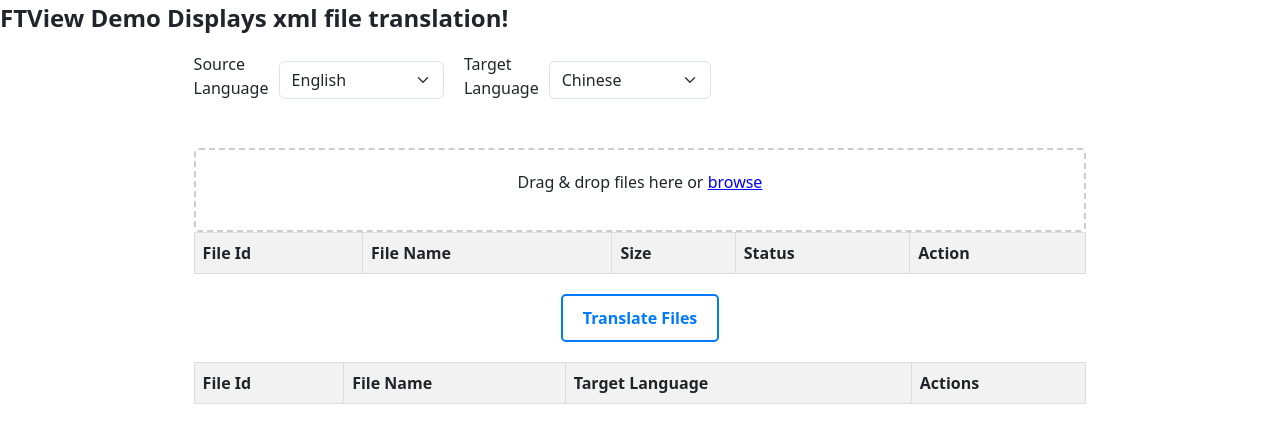
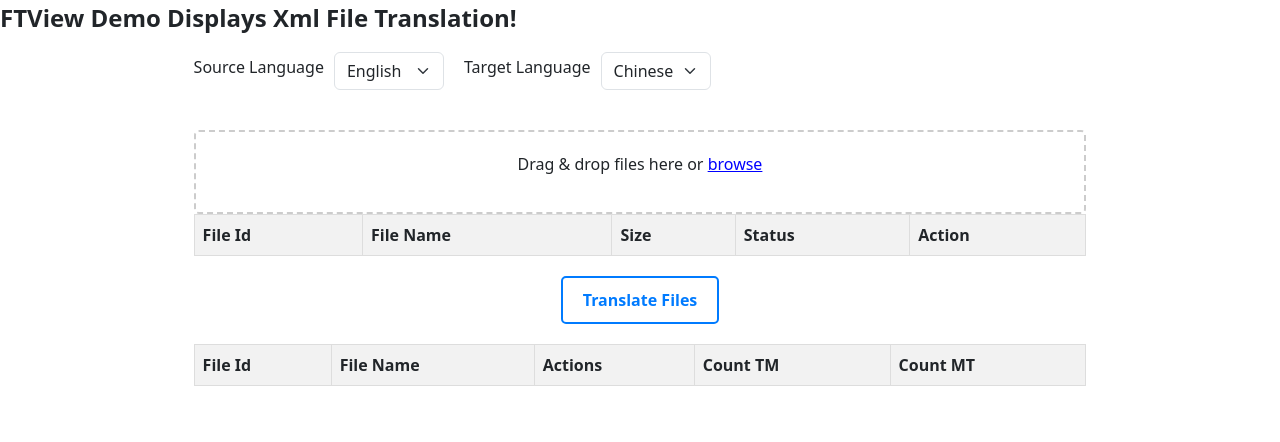
Before and after one commit to fionayuanwei0221/XmlFileTranslation, an Angular app: page / in a window 1280 px wide. Shown: the top 442 px of the page. Built offline with nearby package versions, Linux system fonts and the light colour scheme.

Commit message:
update the count

```diff
--- a/src/app/features/translation/translation.component.css
+++ b/src/app/features/translation/translation.component.css
@@ -24,6 +24,7 @@
 
 .language-select label {
   margin-right: 10px;
+  white-space: nowrap; /* Ensure label stays on one line */
 }
 
 /* Adjustments for source language selector */
@@ -44,7 +45,7 @@
   }
 
   .status-completed {
-    background-color: rgb(76, 236, 223);
+    background-color: rgb(45, 180, 169);
   }
 
   .status-failed {
--- a/src/app/features/translation/translation.component.html
+++ b/src/app/features/translation/translation.component.html
@@ -1,4 +1,4 @@
-<p class="header">FTView Demo Displays xml file translation!</p>
+<p class="header">FTView Demo Displays Xml File Translation!</p>
 
 <div class="container">
 <div class="language-panel">
@@ -75,15 +75,15 @@
       <tr>
         <th>File Id</th>
         <th>File Name</th>
-        <th>Target Language</th>
         <th>Actions</th>
+        <th>Count TM</th>
+        <th>Count MT</th>
       </tr>
     </thead>
     <tbody>
       <tr *ngFor="let keyValue of translatedFiles | keyvalue">
         <td>{{ keyValue.key }}</td>
         <td>{{ translatedFiles[keyValue.key].fileName }}</td>
-        <td>Chinese</td>
         <td>
           <!-- View -->
           <!-- Link to the comparison page -->
@@ -97,6 +97,8 @@
           data-bs-toggle="tooltip" data-bs-placement="top" title="Download file">
 
         </td>
+        <td>{{translatedFiles[keyValue.key].countTM}}</td>
+        <td>{{translatedFiles[keyValue.key].countMT}}</td>
       </tr>
     </tbody>
   </table>
--- a/src/app/features/translation/translation.component.ts
+++ b/src/app/features/translation/translation.component.ts
@@ -37,7 +37,9 @@ export class TranslationComponent {
     fileData: {
       fileName: '', // Provide the actual file name
       fileSize: 0, // Provide the actual file size
-      fileContent: '' // Provide the actual file content
+      fileContent: '', // Provide the actual file content
+      countTM: 0,
+      countMT: 0
     },
     status: ''
   };
--- a/src/app/models/language-request-model.ts
+++ b/src/app/models/language-request-model.ts
@@ -13,6 +13,8 @@ export interface FileData {
     fileName: string;
     fileSize: number;
     fileContent: string;
+    countTM: number;
+    countMT: number;
   }
 
 export  interface TranslatedFilesDictionary {
```
